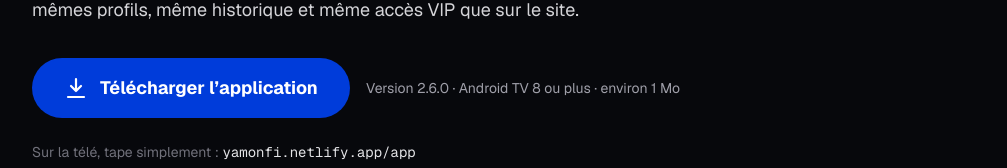
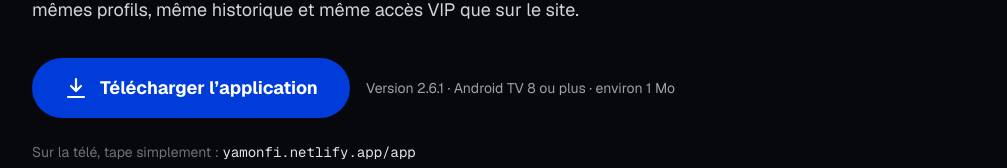
Before and after one commit to lukas2710/yamonfim, a Next.js app: page /app in a window 1280 px wide. Shown: the part 214-382 px from the top of the page, without its empty margins (136-1143 px from the left). Built offline with nearby package versions, Linux system fonts and the light colour scheme.

Commit message:
Update TV download to signed version 2.6.1

```diff
--- a/app/app/page.tsx
+++ b/app/app/page.tsx
@@ -7,7 +7,7 @@ export const metadata: Metadata = {
 };
 
 const APK = '/yamonfilm-tv.apk';
-const VERSION = '2.6.0';
+const VERSION = '2.6.1';
 
 const GUIDES = [
   {
```
Also changed, not shown: 1 other file (tests, documents, lock files or other folders).
